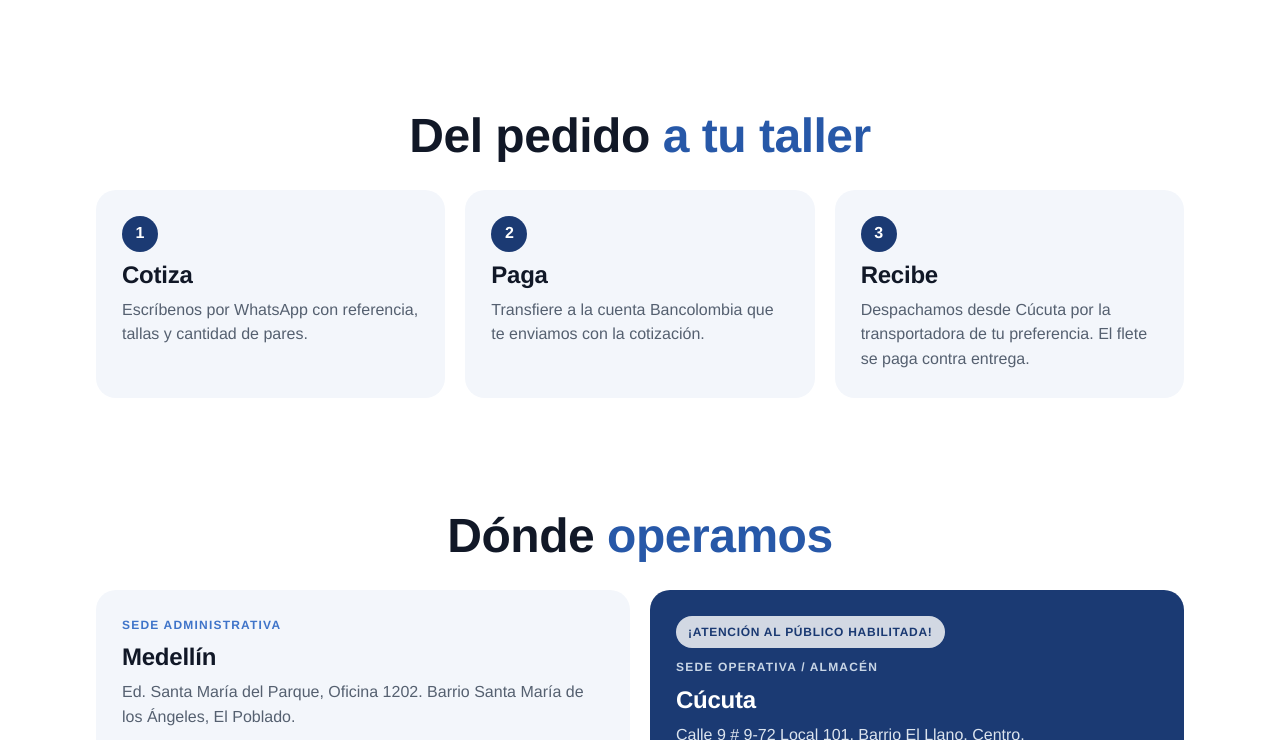
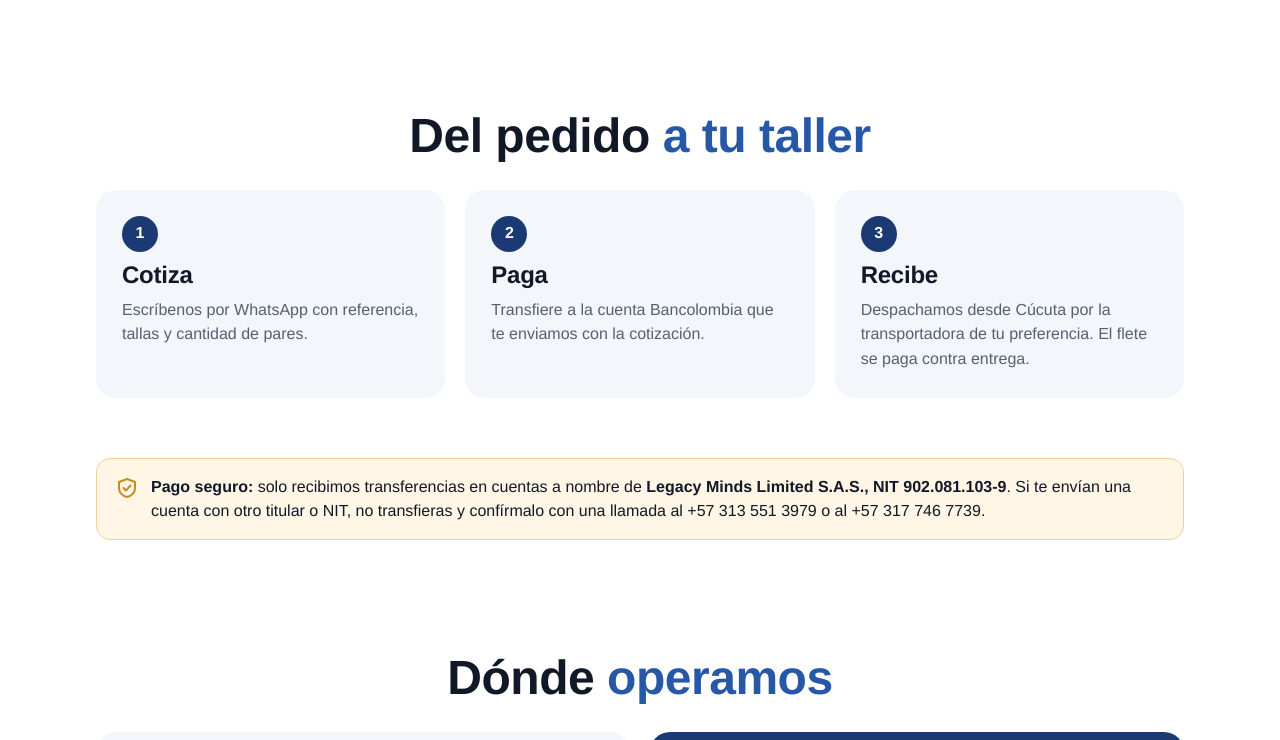
Before and after one commit to Ernestt0/Legacy-Suelas, a plain HTML site: page index.html in a window 1280 px wide. Shown: the part 1929-2669 px from the top of the page. Drawn offline with Linux system fonts and the light colour scheme.

Commit message:
Agregar aviso de pago seguro con titular y NIT
Co-Authored-By: Claude Opus 5.5 <noreply@anthropic.com>
Claude-Session: https://claude.ai/code/session_01YB8eUKh1y6x1DSxjepAGcv

```diff
--- a/index.html
+++ b/index.html
@@ -1,4 +1,5 @@
-<!doctype html><html lang="es"><head><meta charset="utf-8"><meta name=viewport content="width=device-width,initial-scale=1,viewport-fit=cover"><style>:root{color-scheme:light;box-sizing:border-box;padding-top:env(safe-area-inset-top,0px);padding-bottom:env(safe-area-inset-bottom,0px)}html{scroll-padding-top:env(safe-area-inset-top,0px)}body{margin:0;padding:0;font:14px -apple-system,BlinkMacSystemFont,sans-serif;background:#fff;color:#000}img{max-width:100%}[hidden]:not([hidden=until-found i]){display:none!important}</style>
+<!doctype html><html lang="es"><head><meta charset="utf-8"><meta name=viewport content="width=device-width,initial-scale=1,viewport-fit=cover"><style>:root{color-scheme:light;box-sizing:border-box;padding-top:env(safe-area-inset-top,0px);padding-bottom:env(safe-area-inset-bottom,0px)}html{scroll-padding-top:env(safe-area-inset-top,0px)}body{margin:0;padding:0;font:14px -apple-system,BlinkMacSystemFont,sans-serif;background:#fff;color:#000}img{max-width:100%}[hidden]:not([hidden=until-found i]){display:none!important}.aviso{margin:32px 0 0;display:flex;gap:12px;align-items:flex-start;padding:16px 18px;border-radius:14px;background:#FFF6E5;border:1px solid #F1D29A;color:var(--tinta);font-size:16px;line-height:1.5}.aviso svg{flex:none;color:var(--ambar2);margin-top:1px}.nw{white-space:nowrap}
+</style>
 <title>Legacy Minds Suelas | Suelas para calzado al por mayor</title>
 <meta name="description" content="Suelas importadas para calzado al por mayor en Colombia. Mira el catálogo y cotiza por WhatsApp. Despachos desde Cúcuta a todo el país.">
 <meta name="theme-color" content="#1B3A73">
@@ -202,6 +203,7 @@ footer a{text-decoration:none}
       <div class="step"><span class="num">2</span><h3>Paga</h3><p>Transfiere a la cuenta Bancolombia que te enviamos con la cotización.</p></div>
       <div class="step"><span class="num">3</span><h3>Recibe</h3><p>Despachamos desde Cúcuta por la transportadora de tu preferencia. El flete se paga contra entrega.</p></div>
     </div>
+    <p class="aviso" role="note"><svg width="24" height="24" viewBox="0 0 24 24" aria-hidden="true" fill="none" stroke="currentColor" stroke-width="2" stroke-linecap="round" stroke-linejoin="round"><path d="M12 3 4 6v6c0 4.5 3.4 8.2 8 9 4.6-.8 8-4.5 8-9V6z"/><path d="m8.5 12 2.5 2.5 4.5-5"/></svg><span><b>Pago seguro:</b> solo recibimos transferencias en cuentas a nombre de <b>Legacy Minds Limited S.A.S., NIT 902.081.103-9</b>. Si te envían una cuenta con otro titular o NIT, no transfieras y confírmalo con una llamada al <span class="nw">+57 313 551 3979</span> o al <span class="nw">+57 317 746 7739</span>.</span></p>
   </div>
 </section>
 
```
